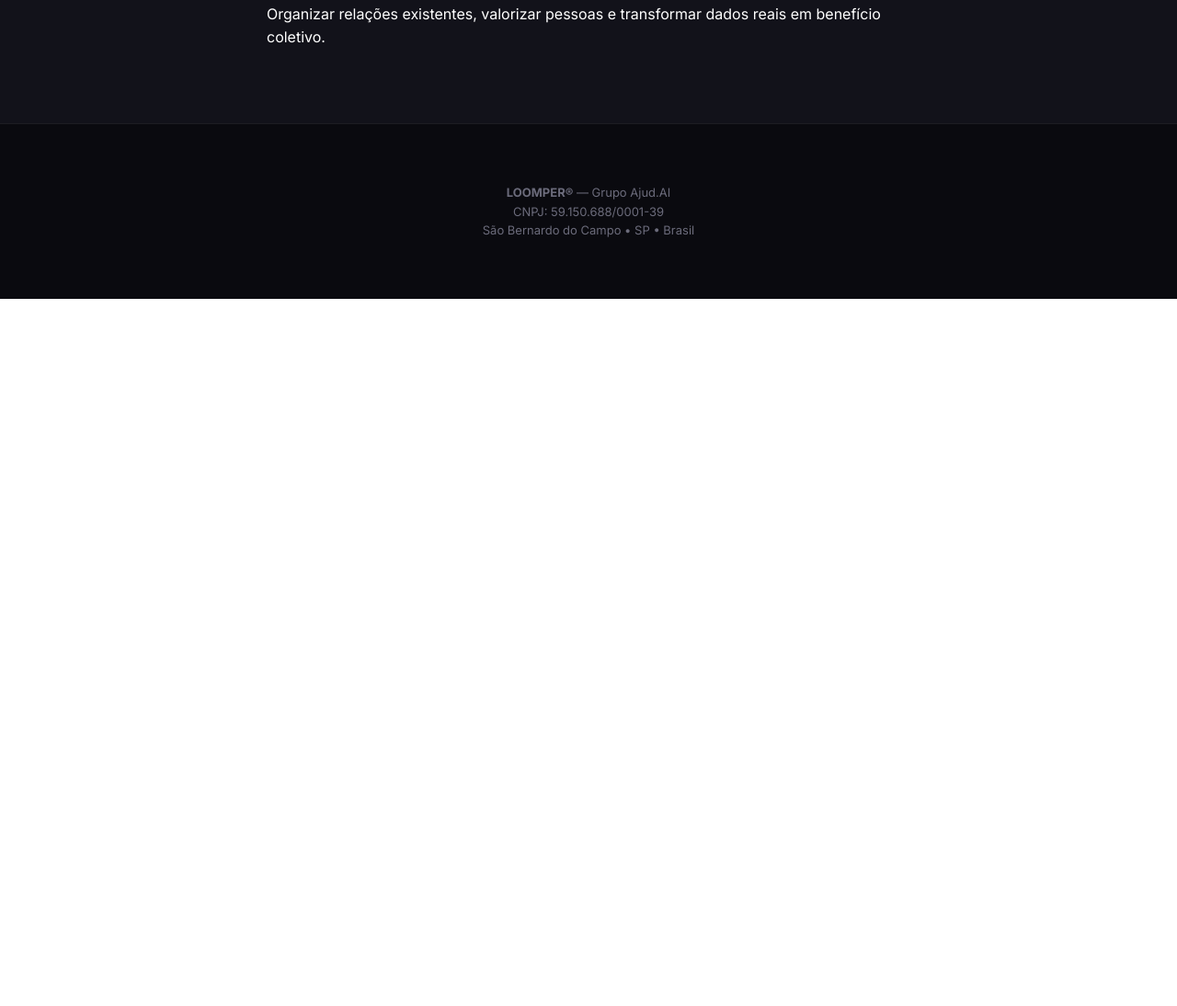
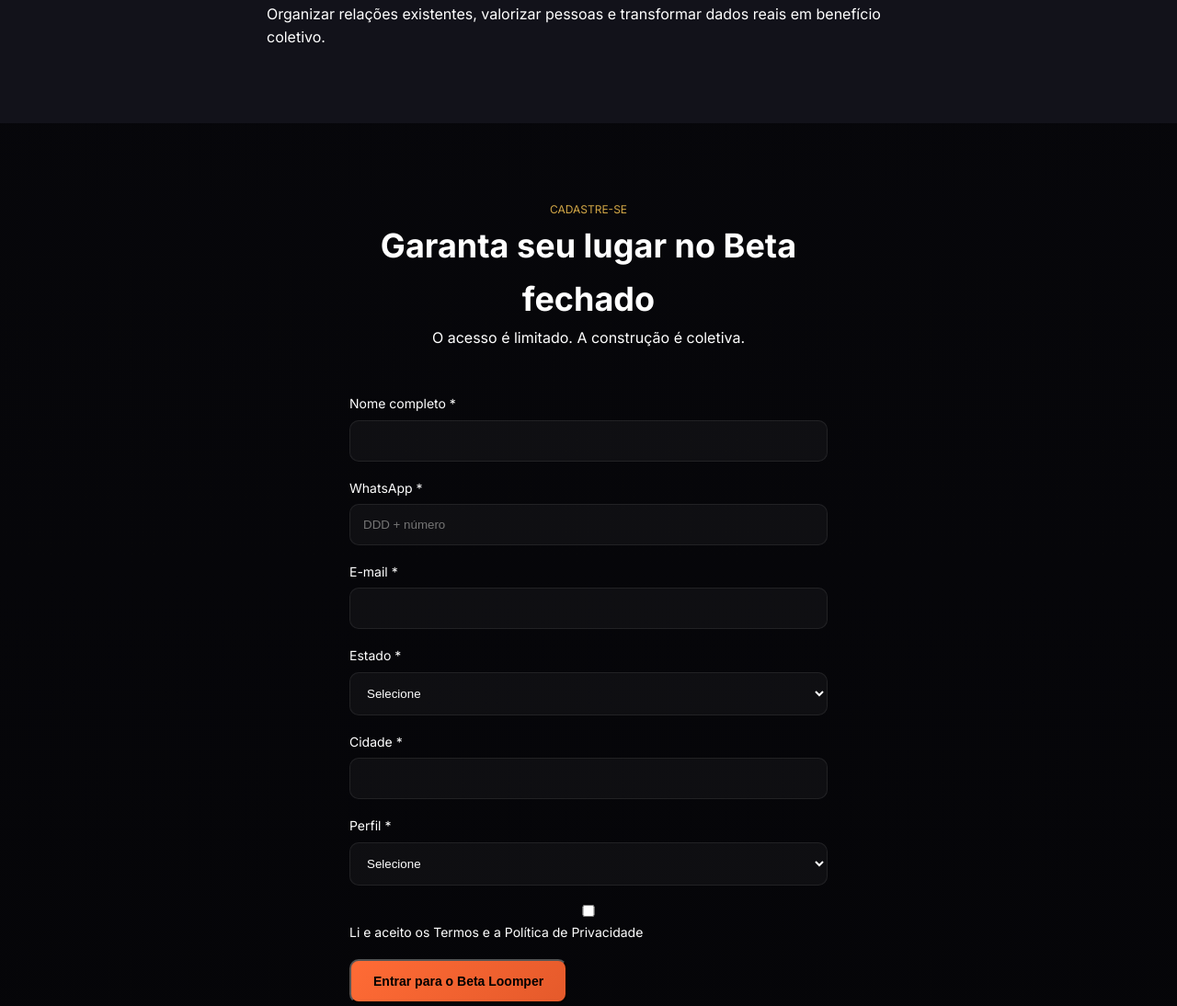
Before and after one commit to loomperapp-jpg/otimizado, a plain HTML site: page index.html in a window 1280 px wide. Shown: the part 2352-3446 px from the top of the page at 92% size. Before the commit the page ends 2677 px from the top, so only its background shows below. Drawn offline with Linux system fonts and the light colour scheme.

Commit message:
Add waitlist section with form in index.html

```diff
--- a/index.html
+++ b/index.html
@@ -157,6 +157,111 @@
   </div>
 </section>
 
+  <section class="section" id="waitlist">
+  <div class="container">
+    <div class="section-header">
+      <span class="section-label">Cadastre-se</span>
+      <h2 class="section-title">
+        Garanta seu lugar no <span class="text-gold">Beta fechado</span>
+      </h2>
+      <p class="section-subtitle">
+        O acesso é limitado. A construção é coletiva.
+      </p>
+    </div>
+
+    <form
+      name="waitlist"
+      method="POST"
+      data-netlify="true"
+      netlify-honeypot="bot-field"
+      class="waitlist-form"
+      id="waitlistForm"
+      novalidate
+    >
+      <input type="hidden" name="form-name" value="waitlist" />
+      <input type="hidden" name="id_user" id="id_user" />
+      <input type="hidden" name="referrer_id" id="referrer_id" />
+      <input type="hidden" name="terms_accepted_at" id="terms_accepted_at" />
+
+      <!-- Honeypot -->
+      <div style="display:none">
+        <label>Não preencha: <input name="bot-field" /></label>
+      </div>
+
+      <!-- Nome -->
+      <div class="form-group">
+        <label>Nome completo *</label>
+        <input type="text" name="name" required minlength="3" />
+      </div>
+
+      <!-- WhatsApp -->
+      <div class="form-group">
+        <label>WhatsApp *</label>
+        <input
+          type="tel"
+          name="whatsapp"
+          required
+          pattern="[0-9]{10,11}"
+          placeholder="DDD + número"
+        />
+      </div>
+
+      <!-- Email -->
+      <div class="form-group">
+        <label>E-mail *</label>
+        <input type="email" name="email" required />
+      </div>
+
+      <!-- Estado -->
+      <div class="form-group">
+        <label>Estado *</label>
+        <select name="uf" id="uf" required>
+          <option value="">Selecione</option>
+          <option value="SP">São Paulo</option>
+          <option value="RJ">Rio de Janeiro</option>
+          <option value="MG">Minas Gerais</option>
+          <option value="RS">Rio Grande do Sul</option>
+          <!-- podemos expandir depois -->
+        </select>
+      </div>
+
+      <!-- Cidade -->
+      <div class="form-group">
+        <label>Cidade *</label>
+        <input type="text" name="city" required minlength="2" />
+      </div>
+
+      <!-- Perfil -->
+      <div class="form-group">
+        <label>Perfil *</label>
+        <select name="perfil" required>
+          <option value="">Selecione</option>
+          <option>Motorista</option>
+          <option>Chapa / Ajudante</option>
+          <option>Transportadora</option>
+          <option>Investidor</option>
+        </select>
+      </div>
+
+      <!-- Termos -->
+      <div class="form-group">
+        <label class="checkbox-label">
+          <input type="checkbox" id="terms" required />
+          <span>
+            Li e aceito os
+            <a href="/terms.html" target="_blank">Termos</a> e a
+            <a href="/privacy.html" target="_blank">Política de Privacidade</a>
+          </span>
+        </label>
+      </div>
+
+      <button type="submit" class="btn btn-primary btn-block">
+        Entrar para o Beta Loomper
+      </button>
+    </form>
+  </div>
+</section>
+
 <!-- ================= FOOTER ================= -->
 <footer class="footer">
   <div class="container footer-info">
```
